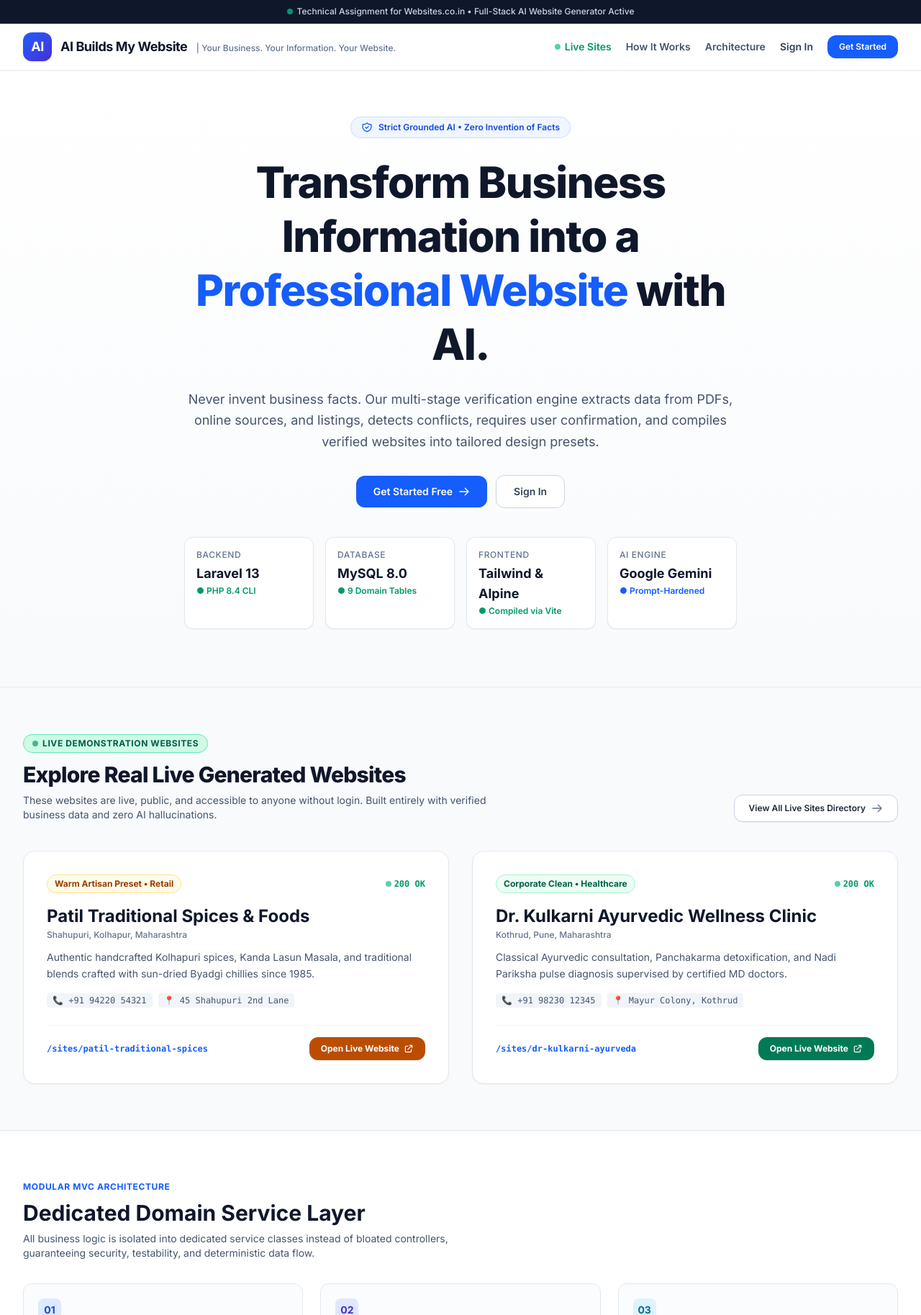
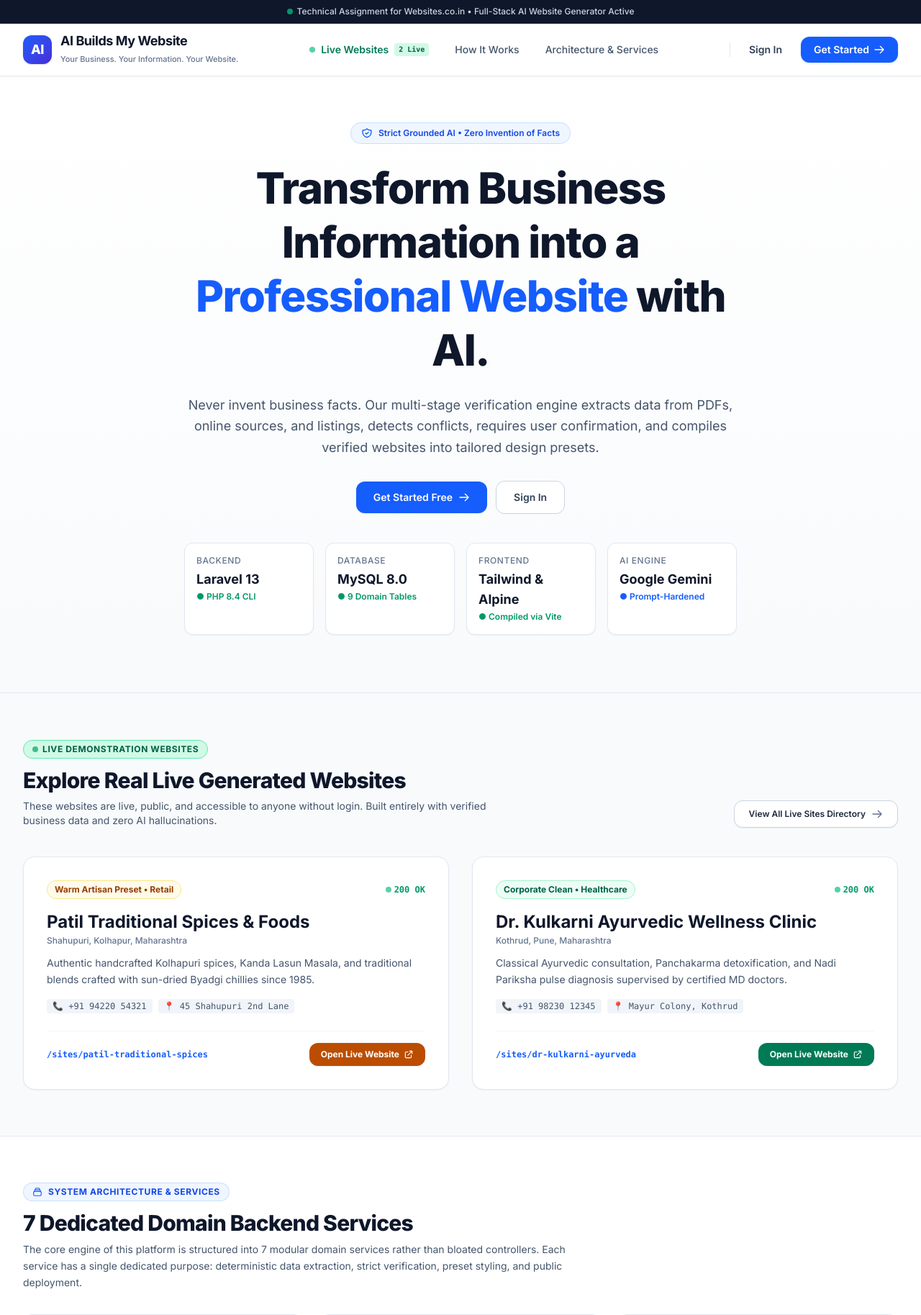
Before and after one commit to Tirthamithari30/ai-builds-my-website, a Laravel app: page / in a window 1280 px wide. Shown: the top 1827 px of the page at 72% size. Run offline with Laravel 12, Linux system fonts and the light colour scheme; style sheets or scripts are compiled from the project's sources; some web fonts are replaced.

Commit message:
style(landing): polish header layout, typography, and clarify architecture and services

```diff
--- a/resources/views/welcome.blade.php
+++ b/resources/views/welcome.blade.php
@@ -18,46 +18,59 @@
         </span>
     </div>
 
-    <!-- Main Navigation -->
-    <header class="sticky top-0 z-40 bg-white/95 backdrop-blur border-b border-slate-200/80 shadow-xs" x-data="{ mobileNavOpen: false }">
-        <div class="max-w-7xl mx-auto px-4 sm:px-6 lg:px-8 h-16 flex items-center justify-between">
-            <div class="flex items-center gap-3">
-                <div class="w-10 h-10 rounded-xl bg-gradient-to-br from-blue-600 to-indigo-700 flex items-center justify-center text-white shadow-sm font-bold text-lg tracking-tight">
+    <!-- Main Navigation Header -->
+    <header class="sticky top-0 z-40 bg-white/95 backdrop-blur-md border-b border-slate-200/80 shadow-xs" x-data="{ mobileNavOpen: false }">
+        <div class="max-w-7xl mx-auto px-4 sm:px-6 lg:px-8 h-18 flex items-center justify-between gap-4">
+            <!-- Brand Logo -->
+            <a href="{{ route('home') }}" class="flex items-center gap-3 flex-shrink-0 group">
+                <div class="w-10 h-10 rounded-xl bg-gradient-to-br from-blue-600 to-indigo-700 flex items-center justify-center text-white shadow-sm font-extrabold text-lg tracking-tight group-hover:scale-105 transition-transform">
                     AI
                 </div>
                 <div>
-                    <span class="text-lg font-bold text-slate-900 tracking-tight">AI Builds My Website</span>
-                    <span class="hidden sm:inline-block text-xs text-slate-500 ml-2 font-medium">| Your Business. Your Information. Your Website.</span>
+                    <span class="text-base sm:text-lg font-bold text-slate-900 tracking-tight block leading-tight">AI Builds My Website</span>
+                    <span class="hidden xl:inline-block text-[11px] text-slate-500 font-medium">Your Business. Your Information. Your Website.</span>
                 </div>
-            </div>
+            </a>
 
-            <!-- Desktop Links -->
-            <div class="hidden sm:flex items-center gap-5">
-                <a href="#showcase" class="text-sm font-semibold text-emerald-600 hover:text-emerald-700 transition-colors inline-flex items-center gap-1.5">
+            <!-- Desktop Navigation Links -->
+            <nav class="hidden md:flex items-center gap-1 lg:gap-2">
+                <a href="#showcase" class="px-3.5 py-2 rounded-xl text-sm font-semibold text-emerald-700 hover:text-emerald-900 hover:bg-emerald-50/80 transition-all inline-flex items-center gap-2">
                     <span class="w-2 h-2 rounded-full bg-emerald-500 animate-pulse"></span>
-                    <span>Live Sites</span>
+                    <span>Live Websites</span>
+                    <span class="px-1.5 py-0.5 rounded text-[10px] font-mono font-bold bg-emerald-100 text-emerald-800">2 Live</span>
                 </a>
-                <a href="#verification" class="text-sm font-semibold text-slate-600 hover:text-slate-900 transition-colors">How It Works</a>
-                <a href="#architecture" class="text-sm font-semibold text-slate-600 hover:text-slate-900 transition-colors">Architecture</a>
+                <a href="#verification" class="px-3.5 py-2 rounded-xl text-sm font-medium text-slate-600 hover:text-slate-900 hover:bg-slate-100/70 transition-all">
+                    How It Works
+                </a>
+                <a href="#architecture" class="px-3.5 py-2 rounded-xl text-sm font-medium text-slate-600 hover:text-slate-900 hover:bg-slate-100/70 transition-all">
+                    Architecture & Services
+                </a>
+            </nav>
+
+            <!-- Action & Auth Buttons (Desktop) -->
+            <div class="hidden md:flex items-center gap-3">
+                <div class="h-5 w-px bg-slate-200"></div>
                 @auth
-                    <a href="{{ route('dashboard') }}" class="inline-flex items-center px-4 py-2 rounded-xl text-xs font-semibold bg-blue-600 text-white hover:bg-blue-700 shadow-xs transition-colors">
-                        Go to Dashboard
+                    <a href="{{ route('dashboard') }}" class="inline-flex items-center gap-2 px-4 py-2 rounded-xl text-sm font-semibold text-white bg-blue-600 hover:bg-blue-700 shadow-sm transition-all hover:shadow">
+                        <span>Dashboard</span>
+                        <svg class="w-4 h-4" fill="none" stroke="currentColor" viewBox="0 0 24 24"><path stroke-linecap="round" stroke-linejoin="round" stroke-width="2" d="M14 5l7 7m0 0l-7 7m7-7H3"/></svg>
                     </a>
                 @else
-                    <a href="{{ route('login') }}" class="text-sm font-semibold text-slate-700 hover:text-blue-600 transition-colors">
+                    <a href="{{ route('login') }}" class="px-3.5 py-2 rounded-xl text-sm font-semibold text-slate-700 hover:text-blue-600 hover:bg-slate-100/70 transition-colors">
                         Sign In
                     </a>
-                    <a href="{{ route('register') }}" class="inline-flex items-center px-4 py-2 rounded-xl text-xs font-semibold bg-blue-600 text-white hover:bg-blue-700 shadow-xs transition-colors">
-                        Get Started
+                    <a href="{{ route('register') }}" class="inline-flex items-center gap-1.5 px-4.5 py-2 rounded-xl text-sm font-semibold text-white bg-blue-600 hover:bg-blue-700 shadow-sm shadow-blue-500/20 hover:shadow transition-all">
+                        <span>Get Started</span>
+                        <svg class="w-4 h-4" fill="none" stroke="currentColor" viewBox="0 0 24 24"><path stroke-linecap="round" stroke-linejoin="round" stroke-width="2" d="M14 5l7 7m0 0l-7 7m7-7H3"/></svg>
                     </a>
                 @endauth
             </div>
 
             <!-- Mobile Hamburger Toggle -->
-            <div class="sm:hidden flex items-center">
+            <div class="md:hidden flex items-center">
                 <button type="button"
                         @click="mobileNavOpen = !mobileNavOpen"
-                        class="p-2 rounded-lg text-slate-600 hover:text-slate-900 hover:bg-slate-100 transition-colors focus:outline-hidden"
+                        class="p-2 rounded-xl text-slate-600 hover:text-slate-900 hover:bg-slate-100 transition-colors focus:outline-hidden"
                         aria-label="Toggle mobile menu"
                         data-testid="welcome-mobile-toggle">
                     <svg x-show="!mobileNavOpen" class="w-6 h-6" fill="none" stroke="currentColor" viewBox="0 0 24 24">
@@ -78,33 +91,38 @@
              x-transition:leave="transition ease-in duration-150"
              x-transition:leave-start="opacity-100 translate-y-0"
              x-transition:leave-end="opacity-0 -translate-y-2"
-             class="sm:hidden border-t border-slate-200 bg-white px-4 pt-3 pb-5 space-y-3 shadow-lg"
+             class="md:hidden border-t border-slate-200 bg-white/98 backdrop-blur-md px-4 pt-3 pb-5 space-y-3 shadow-xl"
              id="welcome-mobile-drawer"
              style="display: none;">
-            <nav class="space-y-1">
-                <a href="#showcase" @click="mobileNavOpen = false" class="block px-3 py-2 rounded-lg text-sm font-semibold text-emerald-700 bg-emerald-50 hover:bg-emerald-100 flex items-center justify-between">
-                    <span>Live Demonstration Sites</span>
-                    <span class="w-2 h-2 rounded-full bg-emerald-500"></span>
+            <nav class="space-y-1.5">
+                <a href="#showcase" @click="mobileNavOpen = false" class="block px-3.5 py-2.5 rounded-xl text-sm font-semibold text-emerald-800 bg-emerald-50 hover:bg-emerald-100 flex items-center justify-between transition-colors border border-emerald-200/60">
+                    <span class="flex items-center gap-2">
+                        <span class="w-2 h-2 rounded-full bg-emerald-500 animate-pulse"></span>
+                        <span>Live Demonstration Websites</span>
+                    </span>
+                    <span class="text-xs font-mono font-bold uppercase bg-emerald-100 px-2 py-0.5 rounded">2 Active</span>
                 </a>
-                <a href="#verification" @click="mobileNavOpen = false" class="block px-3 py-2 rounded-lg text-sm font-semibold text-slate-700 hover:bg-slate-50">
-                    How It Works
+                <a href="#verification" @click="mobileNavOpen = false" class="block px-3.5 py-2.5 rounded-xl text-sm font-medium text-slate-700 hover:text-slate-900 hover:bg-slate-50 transition-colors">
+                    How Conflict Resolution Works
                 </a>
-                <a href="#architecture" @click="mobileNavOpen = false" class="block px-3 py-2 rounded-lg text-sm font-semibold text-slate-700 hover:bg-slate-50">
-                    Architecture
+                <a href="#architecture" @click="mobileNavOpen = false" class="block px-3.5 py-2.5 rounded-xl text-sm font-medium text-slate-700 hover:text-slate-900 hover:bg-slate-50 transition-colors">
+                    Architecture & Services
                 </a>
             </nav>
-            <div class="pt-2 border-t border-slate-100 flex flex-col gap-2">
+            <div class="pt-3 border-t border-slate-100 flex flex-col gap-2">
                 @auth
-                    <a href="{{ route('dashboard') }}" class="w-full text-center py-2.5 px-4 rounded-xl text-xs font-bold text-white bg-blue-600 hover:bg-blue-700 shadow-xs">
+                    <a href="{{ route('dashboard') }}" class="w-full text-center py-2.5 px-4 rounded-xl text-sm font-semibold text-white bg-blue-600 hover:bg-blue-700 shadow-sm transition-colors">
                         Go to Dashboard
                     </a>
                 @else
-                    <a href="{{ route('login') }}" class="w-full text-center py-2 px-4 rounded-xl text-xs font-semibold border border-slate-300 text-slate-700 hover:bg-slate-50">
-                        Sign In
-                    </a>
-                    <a href="{{ route('register') }}" class="w-full text-center py-2.5 px-4 rounded-xl text-xs font-bold text-white bg-blue-600 hover:bg-blue-700 shadow-xs">
-                        Get Started Free
-                    </a>
+                    <div class="grid grid-cols-2 gap-2">
+                        <a href="{{ route('login') }}" class="w-full text-center py-2.5 px-4 rounded-xl text-sm font-semibold border border-slate-300 text-slate-700 hover:bg-slate-50 transition-colors">
+                            Sign In
+                        </a>
+                        <a href="{{ route('register') }}" class="w-full text-center py-2.5 px-4 rounded-xl text-sm font-semibold text-white bg-blue-600 hover:bg-blue-700 shadow-sm transition-colors">
+                            Get Started
+                        </a>
+                    </div>
                 @endauth
             </div>
         </div>
@@ -267,15 +285,20 @@
             </div>
         </section>
 
-        <!-- Service Architecture Section -->
+        <!-- System Architecture & Services Section -->
         <section id="architecture" class="py-16 bg-white border-b border-slate-200 scroll-mt-16 relative">
             <span id="services" class="absolute -top-16"></span>
             <div class="max-w-7xl mx-auto px-4 sm:px-6 lg:px-8">
-                <div class="max-w-2xl">
-                    <span class="text-xs font-bold uppercase tracking-wider text-blue-600">Modular MVC Architecture</span>
-                    <h2 class="text-2xl sm:text-3xl font-bold text-slate-900 mt-2">Dedicated Domain Service Layer</h2>
-                    <p class="text-slate-600 mt-2 text-sm">
-                        All business logic is isolated into dedicated service classes instead of bloated controllers, guaranteeing security, testability, and deterministic data flow.
+                <div class="max-w-3xl">
+                    <div class="inline-flex items-center gap-2 px-3 py-1 rounded-full text-xs font-bold uppercase tracking-wider bg-blue-50 text-blue-700 border border-blue-200/80 mb-3">
+                        <svg class="w-3.5 h-3.5 text-blue-600" fill="none" stroke="currentColor" viewBox="0 0 24 24"><path stroke-linecap="round" stroke-linejoin="round" stroke-width="2" d="M19 11H5m14 0a2 2 0 012 2v6a2 2 0 01-2 2H5a2 2 0 01-2-2v-6a2 2 0 012-2m14 0V9a2 2 0 00-2-2M5 11V9a2 2 0 012-2m0 0V5a2 2 0 012-2h6a2 2 0 012 2v2M7 7h10"/></svg>
+                        <span>System Architecture & Services</span>
+                    </div>
+                    <h2 class="text-2xl sm:text-3xl font-extrabold text-slate-900 tracking-tight">
+                        7 Dedicated Domain Backend Services
+                    </h2>
+                    <p class="text-slate-600 mt-2 text-sm leading-relaxed">
+                        The core engine of this platform is structured into 7 modular domain services rather than bloated controllers. Each service has a single dedicated purpose: deterministic data extraction, strict verification, preset styling, and public deployment.
                     </p>
                 </div>
 
@@ -368,12 +391,16 @@
         </section>
 
         <!-- Interactive Alpine.js Demonstration Component -->
-        <section id="verification" class="py-16 bg-slate-50 border-b border-slate-200 scroll-mt-16" x-data="{ activeTab: 'conflict' }">
+        <section id="verification" class="py-16 bg-slate-50 border-b border-slate-200 scroll-mt-16 relative" x-data="{ activeTab: 'conflict' }">
+            <span id="how-it-works" class="absolute -top-16"></span>
             <div class="max-w-7xl mx-auto px-4 sm:px-6 lg:px-8">
                 <div class="max-w-3xl">
-                    <span class="text-xs font-bold uppercase tracking-wider text-blue-600">Principle Demonstration</span>
-                    <h2 class="text-2xl sm:text-3xl font-bold text-slate-900 mt-2">How Conflict Resolution Works</h2>
-                    <p class="text-slate-600 mt-2 text-sm">
+                    <div class="inline-flex items-center gap-2 px-3 py-1 rounded-full text-xs font-bold uppercase tracking-wider bg-blue-50 text-blue-700 border border-blue-200/80 mb-3">
+                        <svg class="w-3.5 h-3.5 text-blue-600" fill="none" stroke="currentColor" viewBox="0 0 24 24"><path stroke-linecap="round" stroke-linejoin="round" stroke-width="2" d="M9 12l2 2 4-4m6 2a9 9 0 11-18 0 9 9 0 0118 0z"/></svg>
+                        <span>Interactive Demonstration</span>
+                    </div>
+                    <h2 class="text-2xl sm:text-3xl font-extrabold text-slate-900 tracking-tight">How Conflict Resolution Works</h2>
+                    <p class="text-slate-600 mt-2 text-sm leading-relaxed">
                         When multiple sources report different information, the application never guesses or hallucinates. It presents the conflict directly to the user for definitive confirmation.
                     </p>
                 </div>
```
